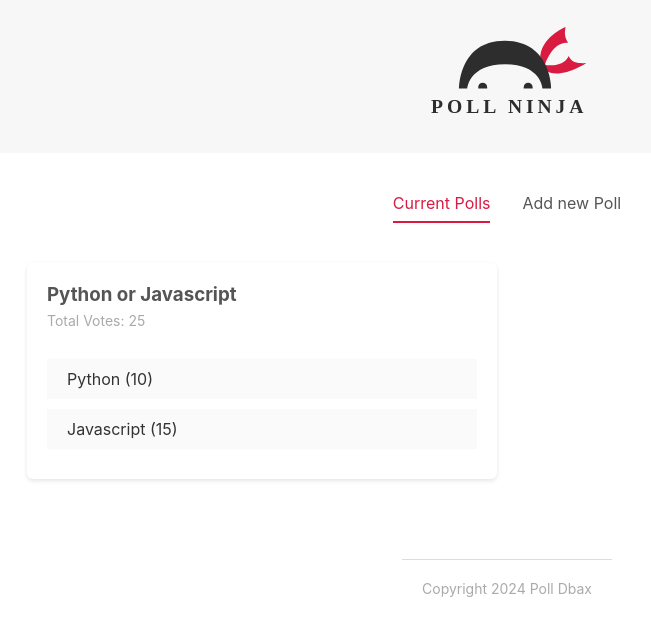
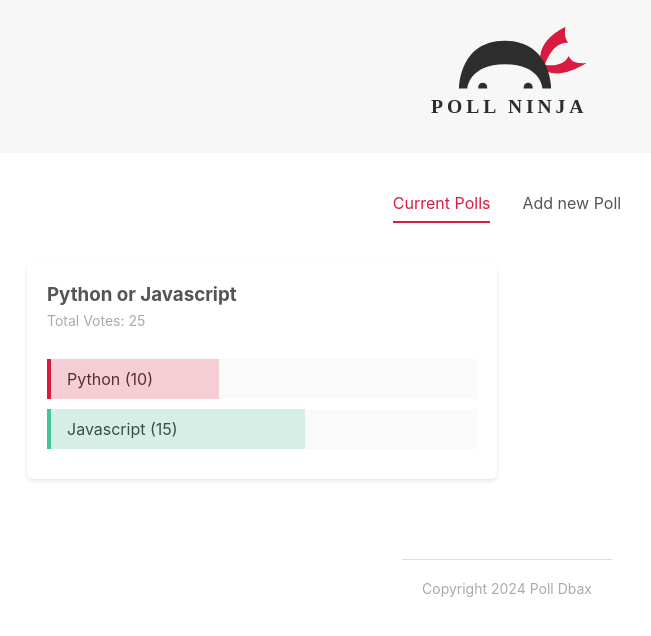
Before and after one commit to diremu/svelte, a Svelte app in the folder Polls/: page / in a window 1280 px wide. Shown: the top 636 px of the page, without its empty margins (133-784 px from the left). Built offline with nearby package versions, Linux system fonts and the light colour scheme.

Commit message:
completed vote percentage and added dynamic changing to it

```diff
--- a/Polls/src/components/PollDetails.svelte
+++ b/Polls/src/components/PollDetails.svelte
@@ -6,6 +6,8 @@
     const dispatch = createEventDispatcher();
     //reactive value
     $: totalVotes = poll.votesA + poll.votesB;
+    $: percentA = Math.floor(100 / totalVotes * poll.votesA);
+    $: percentB = Math.floor(100 / totalVotes * poll.votesB);
 
     const handleVote = (answer, id) => {
         dispatch('vote', {answer, id})
@@ -18,14 +20,17 @@
             {poll.question}
         </h3>
         <p>Total Votes: {totalVotes}</p>
-        <div class="answer">
+        <!-- svelte-ignore a11y-click-events-have-key-events -->
+        <div class="answer" on:click={() => handleVote('a',poll.id)}>
             <!-- to show the percentage of votes for the current answer -->
-            <div class="percent percent-a"></div>
-            <span on:click={() => handleVote('a',poll.id)}>{poll.answerA} ({poll.votesA})</span>
+            <div class="percent percent-a" style="width: {percentA}%"></div>
+            <!-- dynamically styles based on current value -->
+            <span >{poll.answerA} ({poll.votesA})</span>
         </div>
-        <div class="answer">
-            <div class="percent percent-b"></div>
-            <span on:click={() => handleVote('b',poll.id)}>{poll.answerB} ({poll.votesB})</span>
+        <!-- svelte-ignore a11y-click-events-have-key-events -->
+        <div class="answer" on:click={() => handleVote('b',poll.id)}>
+            <div class="percent percent-b" style="width: {percentB}%"></div>
+            <span >{poll.answerB} ({poll.votesB})</span>
         </div>
     </div>
 </Card>
@@ -54,4 +59,17 @@
         display: inline-block;
         padding: 10px 20px;
     }
+    .percent {
+        height: 100%;
+        position: absolute;
+        box-sizing: border-box;
+    }
+    .percent-a {
+        background: rgba(217,27,66,0.2);
+        border-left: 4px solid #d91b42;
+    }
+    .percent-b {
+        background: rgba(69, 196, 150, 0.2);
+        border-left: 4px solid #45c496;
+    }
 </style>
```
